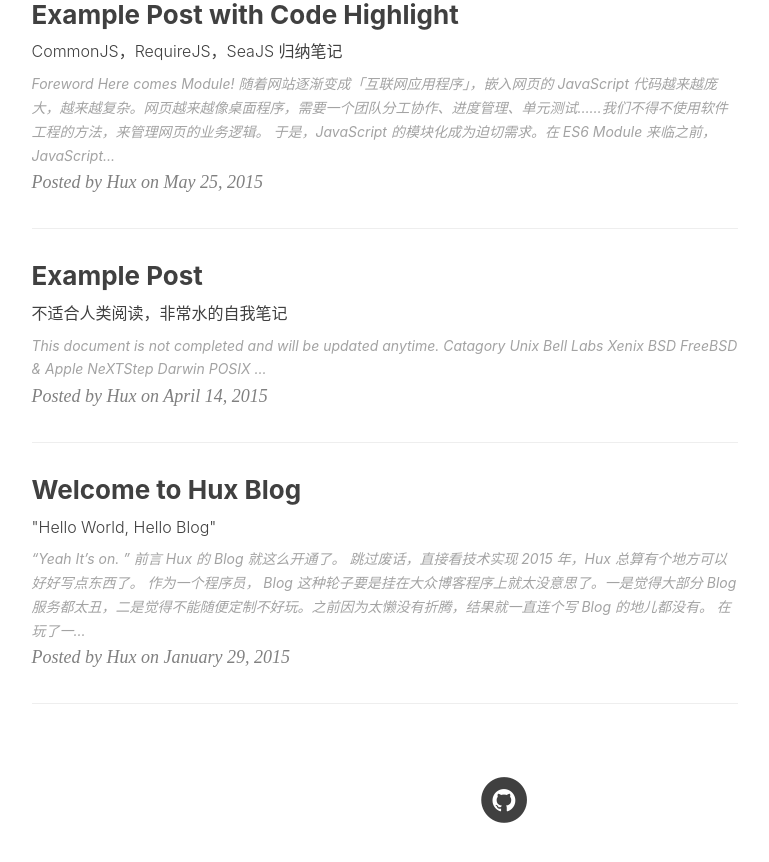
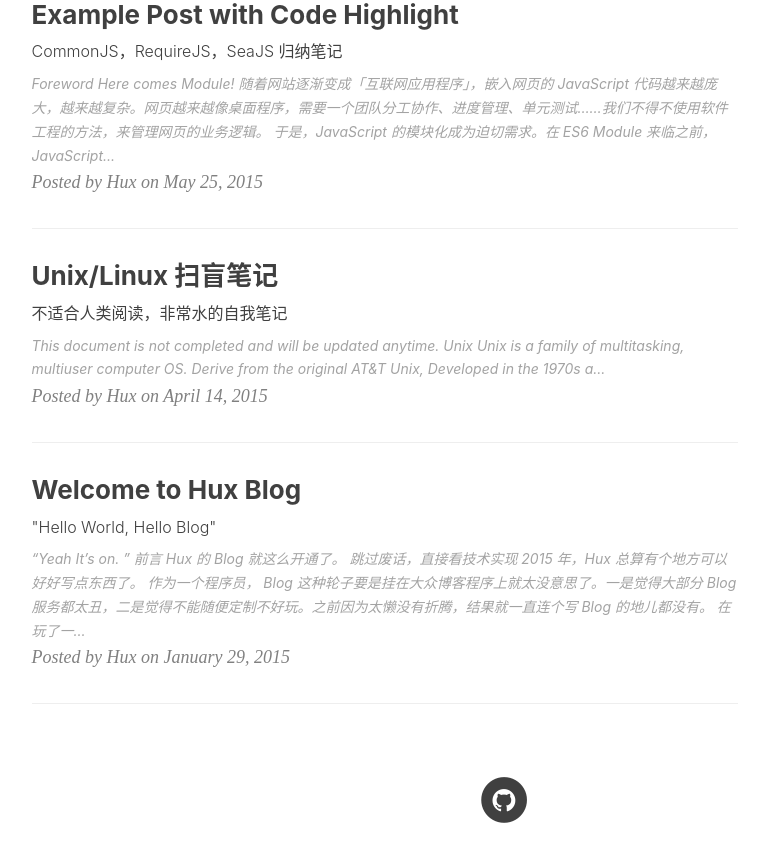
Before and after one commit to Fleschier/Fleschier.github.io, a Jekyll site: the page built from index.html, in a window 1280 px wide and 900 px high, scrolled down 993 px. Shown: the top 862 px of the window, without its empty margins (136-905 px from the left). Built offline with Jekyll 4.4.1, drawn with Linux system fonts in a browser that asks for light colours; nearby versions of some CDN libraries; the list of posts is cut into pages by our own code; comment, search, counter and statistics services are not loaded; part of the change alters nothing that is shown.

```diff
--- a/_posts/2015-04-14-unix-linux-note.markdown
+++ b/_posts/2015-04-14-unix-linux-note.markdown
@@ -1,10 +1,11 @@
 ---
 layout:     post
-title:      "Example Post"
+title:      "Unix/Linux 扫盲笔记"
 subtitle:   "不适合人类阅读，非常水的自我笔记"
 date:       2015-04-14
 author:     "Hux"
 header-img: "img/post-bg-unix-linux.jpg"
+catalog: true
 tags:
     - OS
     - Unix
@@ -13,31 +14,6 @@ tags:
 
 > This document is not completed and will be updated anytime.
 
-
-## Catagory
-
-1. [Unix](#unix)
-	1. [Bell Labs](#bell-labs)
-	2. [Xenix](#xenix)
-	3. [BSD](#bsd)
-	4. [FreeBSD & Apple](#freebsd--apple)
-	5. [NeXTStep](#nextstep)
-	6. [Darwin](#darwin)
-	7. [POSIX](#posix)
-2. [Unix-like](#unix-like)
-	1. [Single Unix Specification](#single-unix-specification)
-	2. [Apple iOS](#apple-ios)
-	3. [XNU Kernel](#xnu-kernel)
-3. [Linux](#linux)
-	1. [Linux Kernel](#linux-kernel)
-	2. [GNU Project](#gnu-project)
-	3. [Android](#android)
-	4. [Android Kernel](#android-kernel)
-	5. [Android ROM](#android-rom)
-	6. [Chrome OS](#chrome-os)
-	7. [Chromium OS](#chromium-os)
-
----
 
 ## Unix
 
@@ -71,7 +47,7 @@ An **object-oriented**, multitasking OS. Low-level C but High-level OC language
 大家都知道 NeXT 是 Steve Jobs 被 forced out of Apple 后和 a few of his coworkers 创办的，所以 **NeXTSTEP 绝对是证明 Jobs 实力的作品。**
 
 - #### Darwin
-[Darwin](http://en.wikipedia.org/wiki/Darwin_(operating_system\)), the core set of components upon which Mac OS X and iOS based, mostly POSIX compatible, but has never, by itself, been certified as being compatible with any version of **POSIX**. (OS X, since Leopard, has been certified as compatible with the Single UNIX Specification version 3)
+[Darwin](https://en.wikipedia.org/wiki/Darwin_(operating_system)), the core set of components upon which Mac OS X and iOS based, mostly POSIX compatible, but has never, by itself, been certified as being compatible with any version of **POSIX**. (OS X, since Leopard, has been certified as compatible with the Single UNIX Specification version 3)
 **所以说 Mac OS X 算是很正统 Unix 的了**
 
 - #### POSIX
@@ -166,7 +142,8 @@ Anyway, there eventually comes to the **GNU/Linux**
 	* GPL 强制后续版本必须是自由软件，而 BSD 的后续可以选择继续开源或者封闭
 * [Apache License](http://en.wikipedia.org/wiki/Apache_License)
 
-![Public License](http://dl2.iteye.com/upload/attachment/0047/4142/d770c85a-49b7-3c7f-8ae2-cbb6451e00d8.png)
+
+![Public License](/img/in-post/open-source-license.png)
 
 #### Android
 
```
